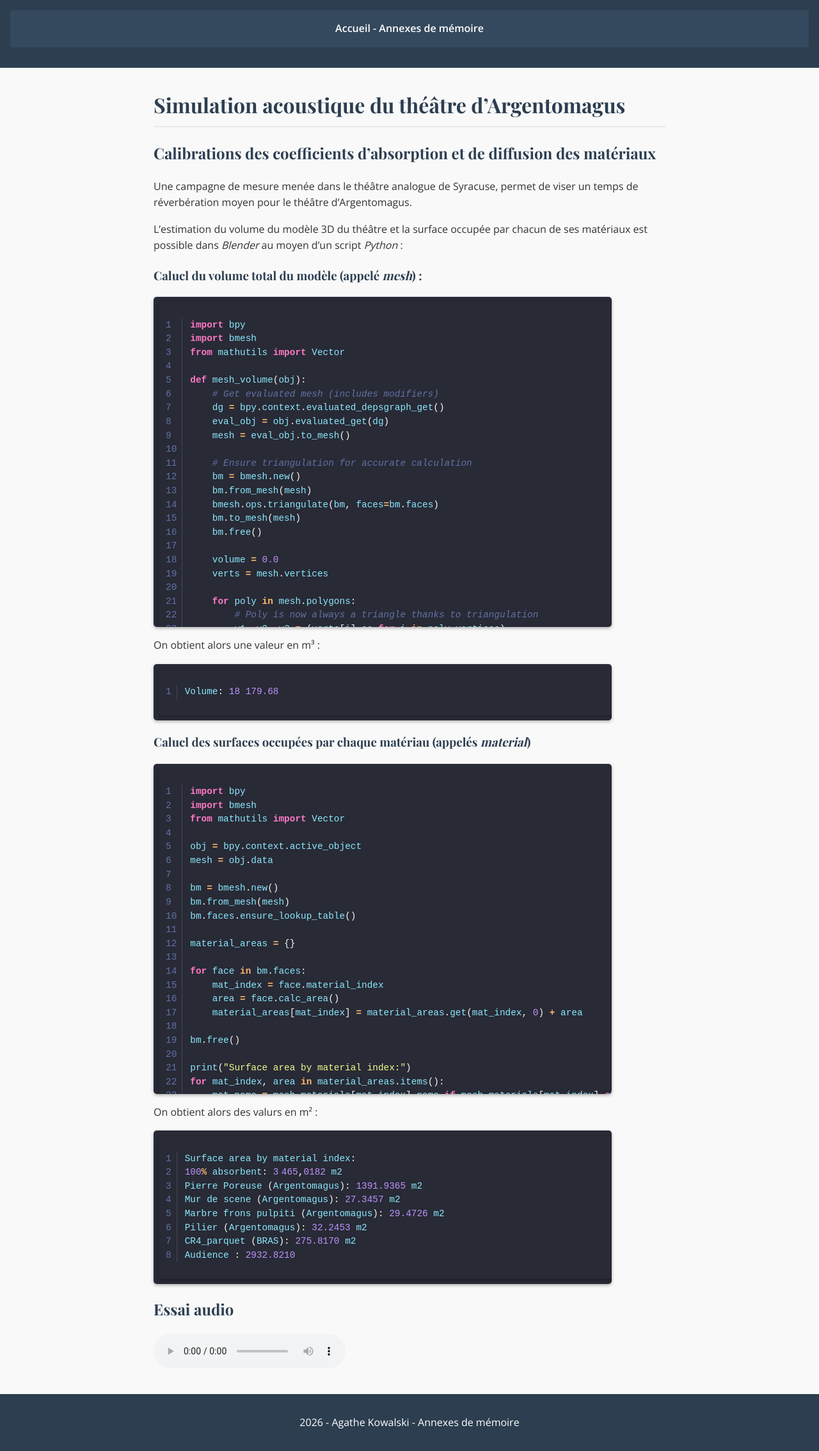
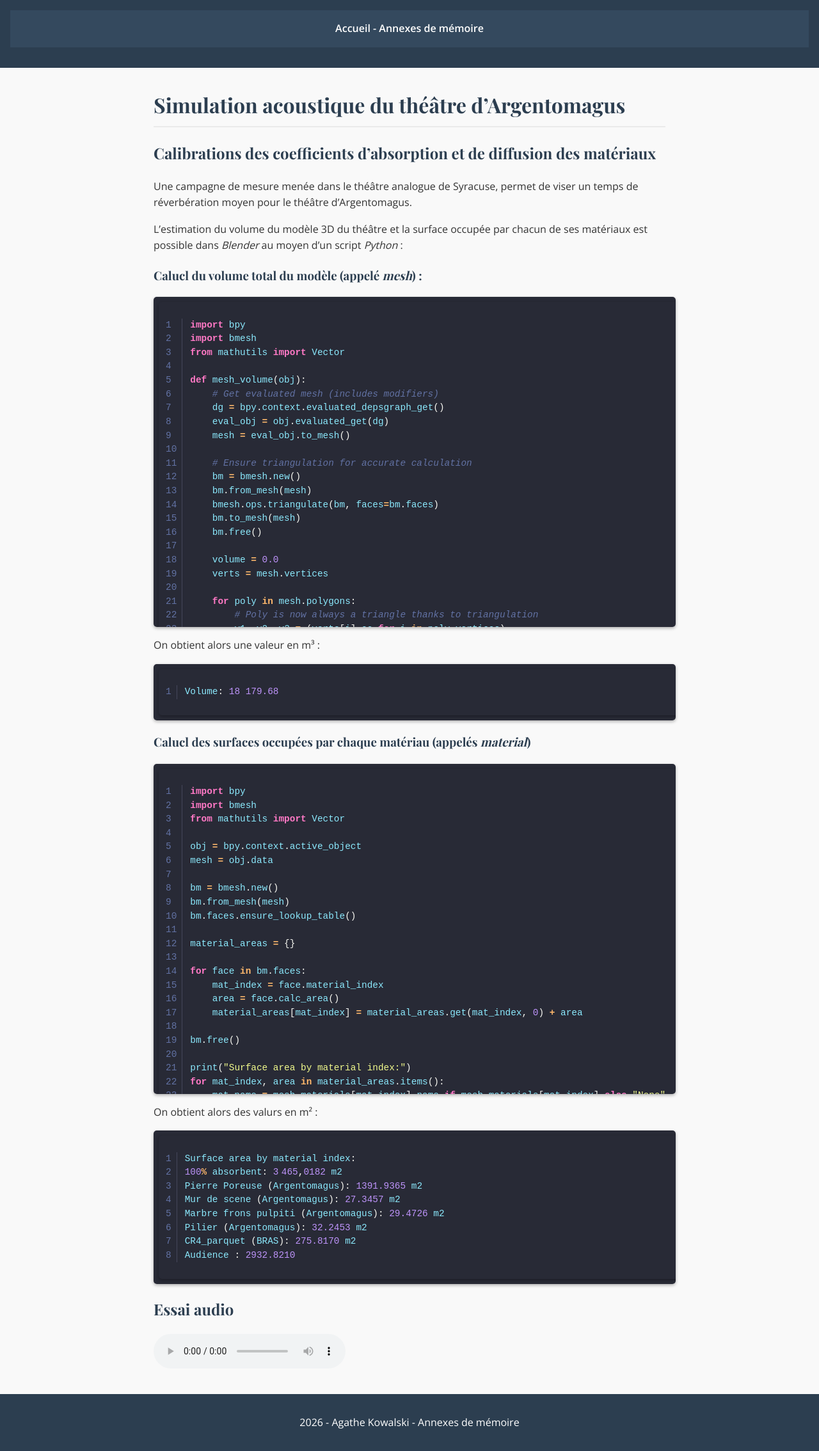
Before and after one commit to agathekowalski/ensll_memoire_p2026, a Jekyll site: the page built from simulations/index.md, in a window 1280 px wide. Shown: the whole page at 64% size. Built offline with Jekyll 4.4.1, drawn with Linux system fonts in a browser that asks for light colours.

Commit message:
Update default.html

```diff
--- a/_layouts/default.html
+++ b/_layouts/default.html
@@ -21,7 +21,7 @@
     box-shadow: 0 2px 5px rgba(0, 0, 0, 0.3);
     width: 100%;
     height: 100%;
-    max-width: 700px;  /* Définit une largeur maximale */
+    max-width: 800px;  /* Définit une largeur maximale */
     max-height: 500px;
   }
 
```
